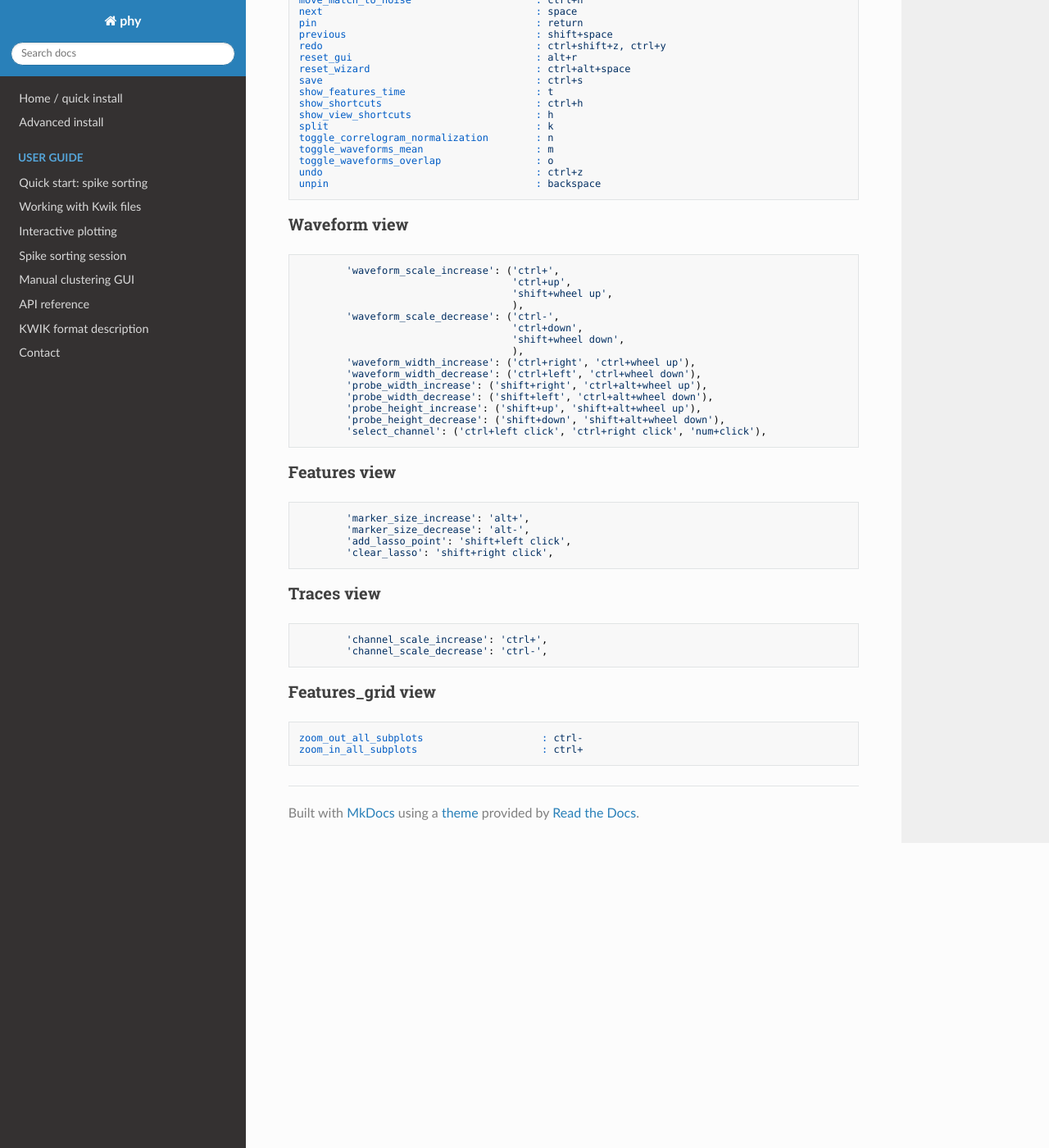
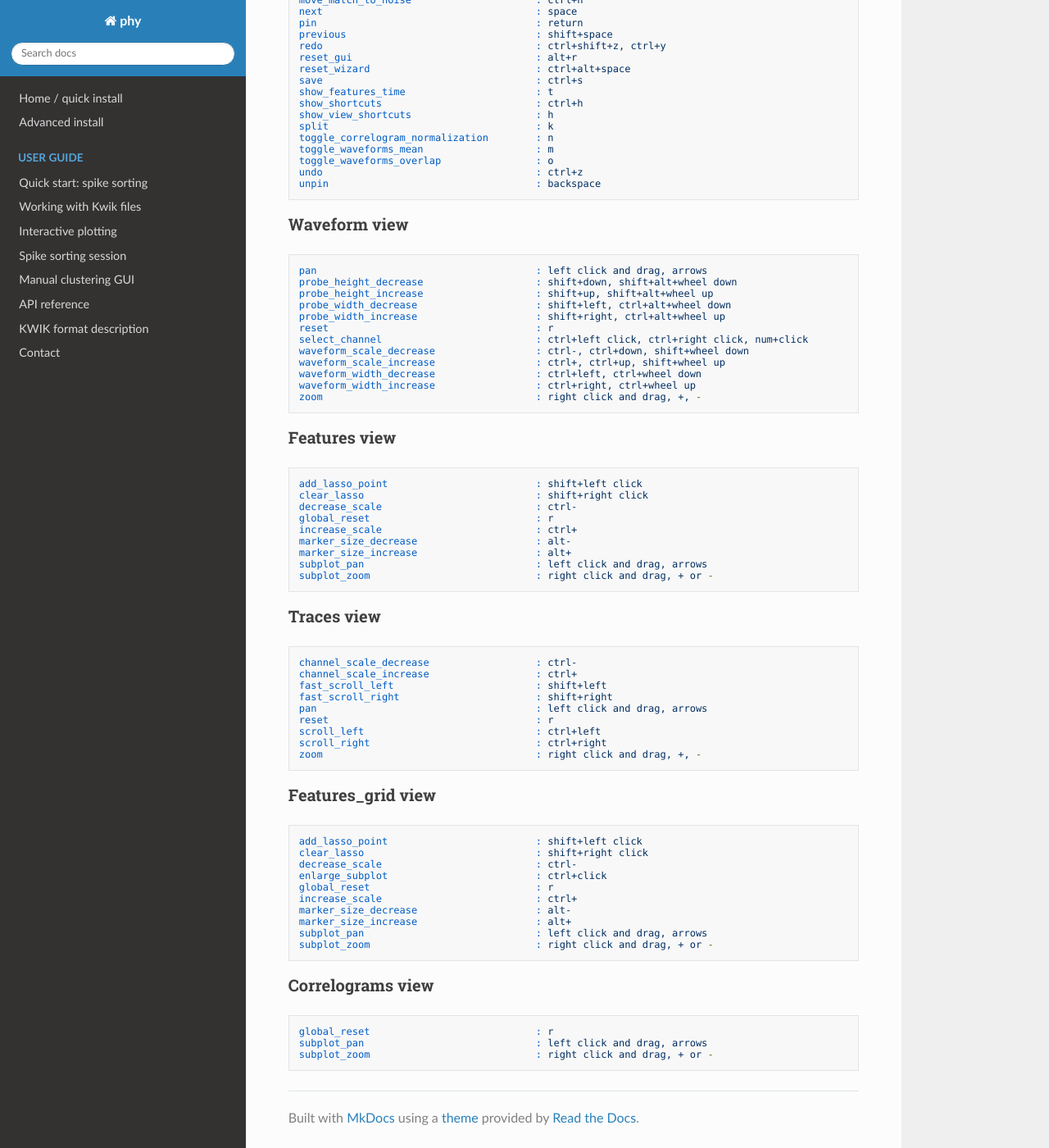
Before and after one commit to kwikteam/phy-doc, an MkDocs documentation site: the page built from docs/shortcutKeys.md, in a window 1280 px wide and 1400 px high, scrolled down 407 px. Shown: the whole window at 82% size. Built offline with MkDocs 1.6.1, drawn with Linux system fonts in a browser that asks for light colours; nearby versions of some CDN libraries; old or Windows-style settings are respelled for this version of MkDocs.

Commit message:
Update shortcutKeys.md

````diff
--- a/docs/shortcutKeys.md
+++ b/docs/shortcutKeys.md
@@ -36,39 +36,63 @@ unpin                                   : backspace
 
 ### Waveform view
 ```
-        'waveform_scale_increase': ('ctrl+',
-                                    'ctrl+up',
-                                    'shift+wheel up',
-                                    ),
-        'waveform_scale_decrease': ('ctrl-',
-                                    'ctrl+down',
-                                    'shift+wheel down',
-                                    ),
-        'waveform_width_increase': ('ctrl+right', 'ctrl+wheel up'),
-        'waveform_width_decrease': ('ctrl+left', 'ctrl+wheel down'),
-        'probe_width_increase': ('shift+right', 'ctrl+alt+wheel up'),
-        'probe_width_decrease': ('shift+left', 'ctrl+alt+wheel down'),
-        'probe_height_increase': ('shift+up', 'shift+alt+wheel up'),
-        'probe_height_decrease': ('shift+down', 'shift+alt+wheel down'),
-        'select_channel': ('ctrl+left click', 'ctrl+right click', 'num+click'),
+pan                                     : left click and drag, arrows
+probe_height_decrease                   : shift+down, shift+alt+wheel down
+probe_height_increase                   : shift+up, shift+alt+wheel up
+probe_width_decrease                    : shift+left, ctrl+alt+wheel down
+probe_width_increase                    : shift+right, ctrl+alt+wheel up
+reset                                   : r
+select_channel                          : ctrl+left click, ctrl+right click, num+click
+waveform_scale_decrease                 : ctrl-, ctrl+down, shift+wheel down
+waveform_scale_increase                 : ctrl+, ctrl+up, shift+wheel up
+waveform_width_decrease                 : ctrl+left, ctrl+wheel down
+waveform_width_increase                 : ctrl+right, ctrl+wheel up
+zoom                                    : right click and drag, +, -
 ```
 
 ### Features view
 ```
-        'marker_size_increase': 'alt+',
-        'marker_size_decrease': 'alt-',
-        'add_lasso_point': 'shift+left click',
-        'clear_lasso': 'shift+right click',
+add_lasso_point                         : shift+left click
+clear_lasso                             : shift+right click
+decrease_scale                          : ctrl-
+global_reset                            : r
+increase_scale                          : ctrl+
+marker_size_decrease                    : alt-
+marker_size_increase                    : alt+
+subplot_pan                             : left click and drag, arrows
+subplot_zoom                            : right click and drag, + or -
 ```
 
 ### Traces view
 ```
-        'channel_scale_increase': 'ctrl+',
-        'channel_scale_decrease': 'ctrl-',
+channel_scale_decrease                  : ctrl-
+channel_scale_increase                  : ctrl+
+fast_scroll_left                        : shift+left
+fast_scroll_right                       : shift+right
+pan                                     : left click and drag, arrows
+reset                                   : r
+scroll_left                             : ctrl+left
+scroll_right                            : ctrl+right
+zoom                                    : right click and drag, +, -
 ```
 
 ### Features_grid view
 ```
-zoom_out_all_subplots                    : ctrl-
-zoom_in_all_subplots                     : ctrl+
+add_lasso_point                         : shift+left click
+clear_lasso                             : shift+right click
+decrease_scale                          : ctrl-
+enlarge_subplot                         : ctrl+click
+global_reset                            : r
+increase_scale                          : ctrl+
+marker_size_decrease                    : alt-
+marker_size_increase                    : alt+
+subplot_pan                             : left click and drag, arrows
+subplot_zoom                            : right click and drag, + or -
 ```
+
+### Correlograms view
+```
+global_reset                            : r
+subplot_pan                             : left click and drag, arrows
+subplot_zoom                            : right click and drag, + or -
+```
````
